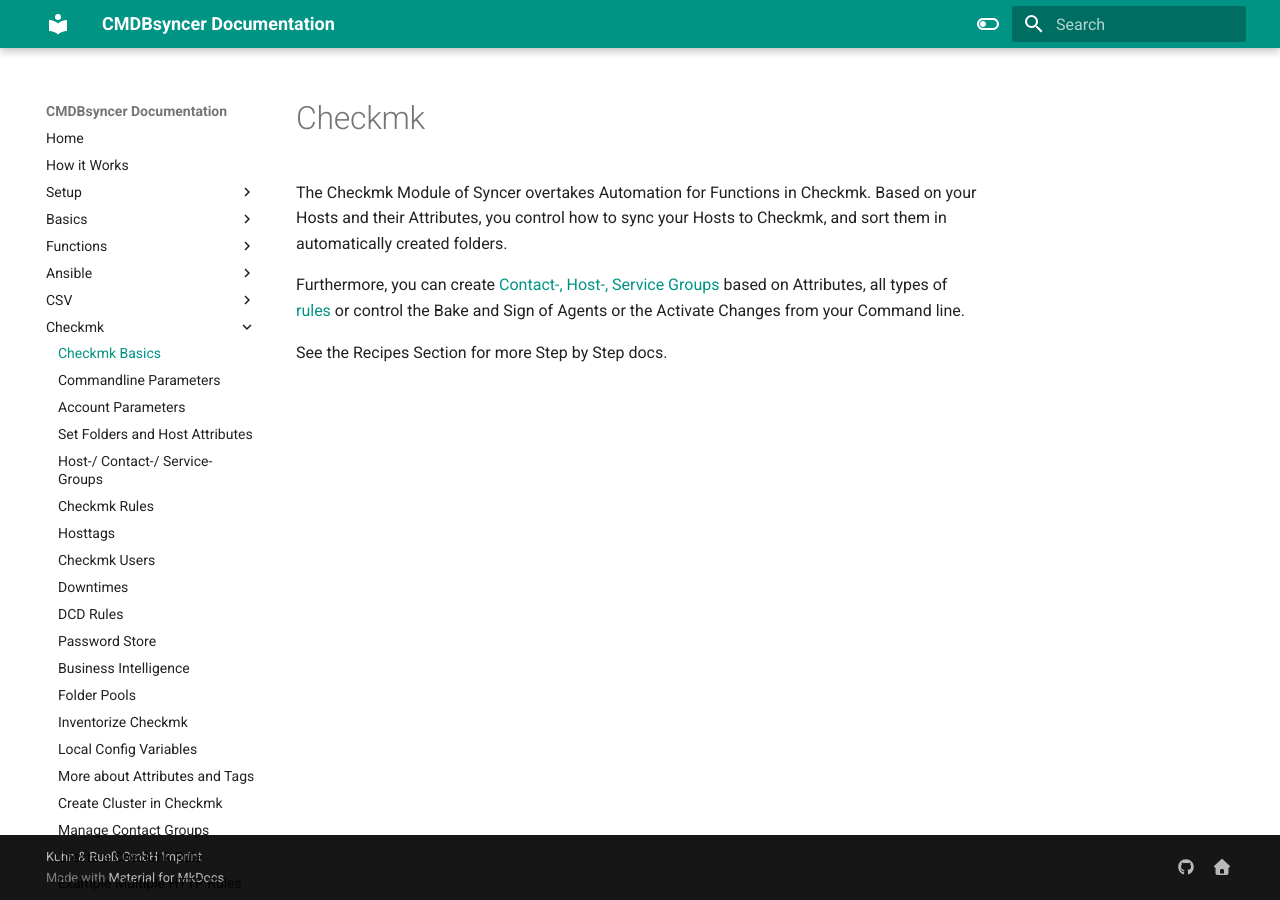
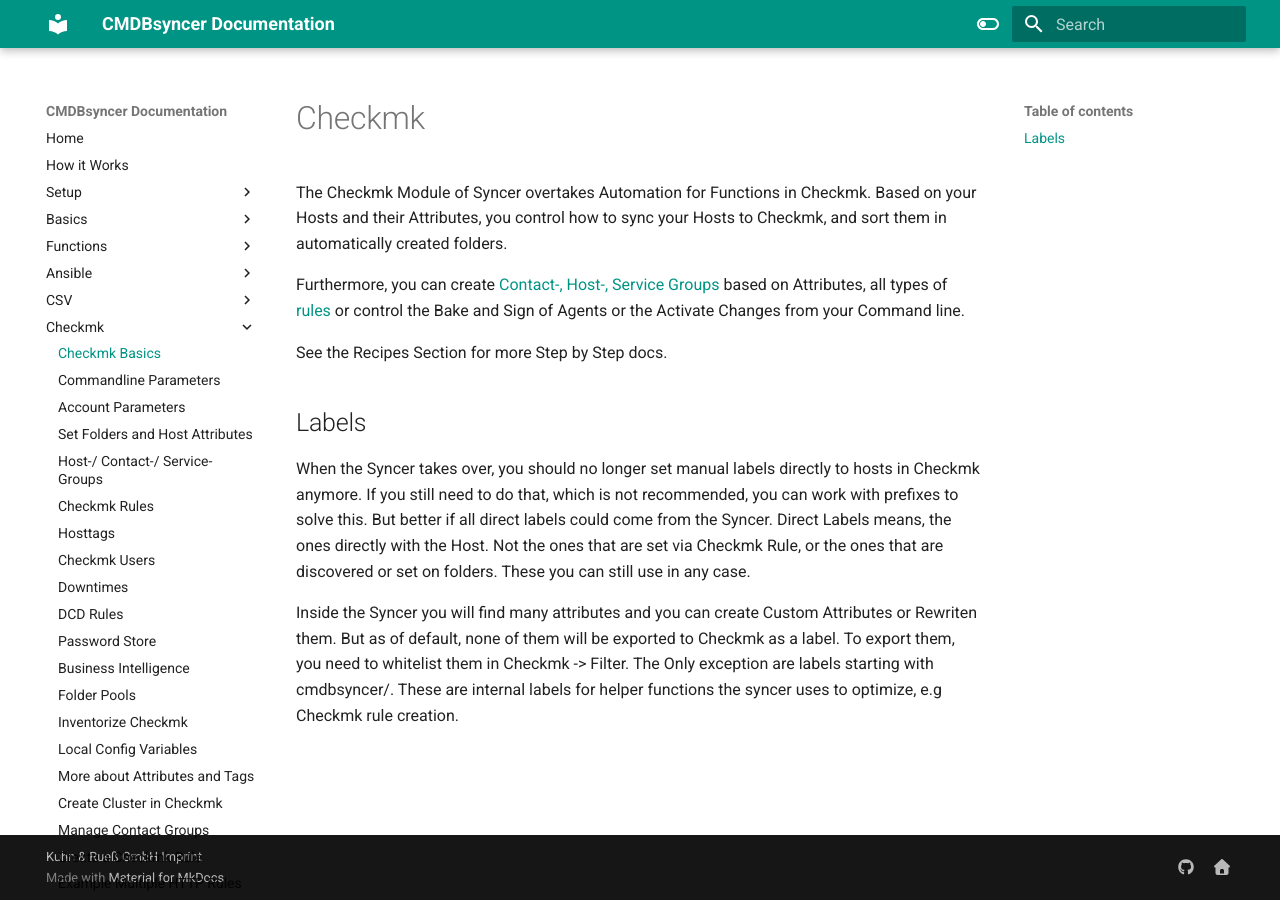
Before and after one commit to kuhn-ruess/cmdbsyncer-docs, an MkDocs documentation site: the page built from docs/checkmk/index.md, in a window 1280 px wide. Built offline with MkDocs 1.6.1 and Material for MkDocs 9.7.7, drawn with Linux system fonts in a browser that asks for light colours.

Commit message:
Updated docu

```diff
--- a/docs/checkmk/index.md
+++ b/docs/checkmk/index.md
@@ -6,3 +6,12 @@
 Furthermore, you can create [Contact-, Host-, Service Groups](groups_management.md) based on Attributes, all types of [rules](rules_management.md) or control the Bake and Sign of Agents or the Activate Changes from your Command line.
 
 See the Recipes Section for more Step by Step docs.
+
+
+
+## Labels
+
+When the Syncer takes over, you should no longer set manual labels directly to hosts in Checkmk anymore. If you still need to do that, which is not recommended, you can work with prefixes to solve this.  But better if all direct labels could come from the Syncer.
+Direct Labels means, the ones directly with the Host. Not the ones that are set via Checkmk Rule, or the ones that are discovered or set on folders. These you can still use in any case.
+
+Inside the Syncer you will find many attributes and you can create Custom Attributes or Rewriten them. But as of default, none of them will be exported to Checkmk as a label. To export them, you need to whitelist them in Checkmk -> Filter. The Only exception are labels starting with cmdbsyncer/. These are internal labels for helper functions the syncer uses to optimize, e.g Checkmk rule creation.
```
